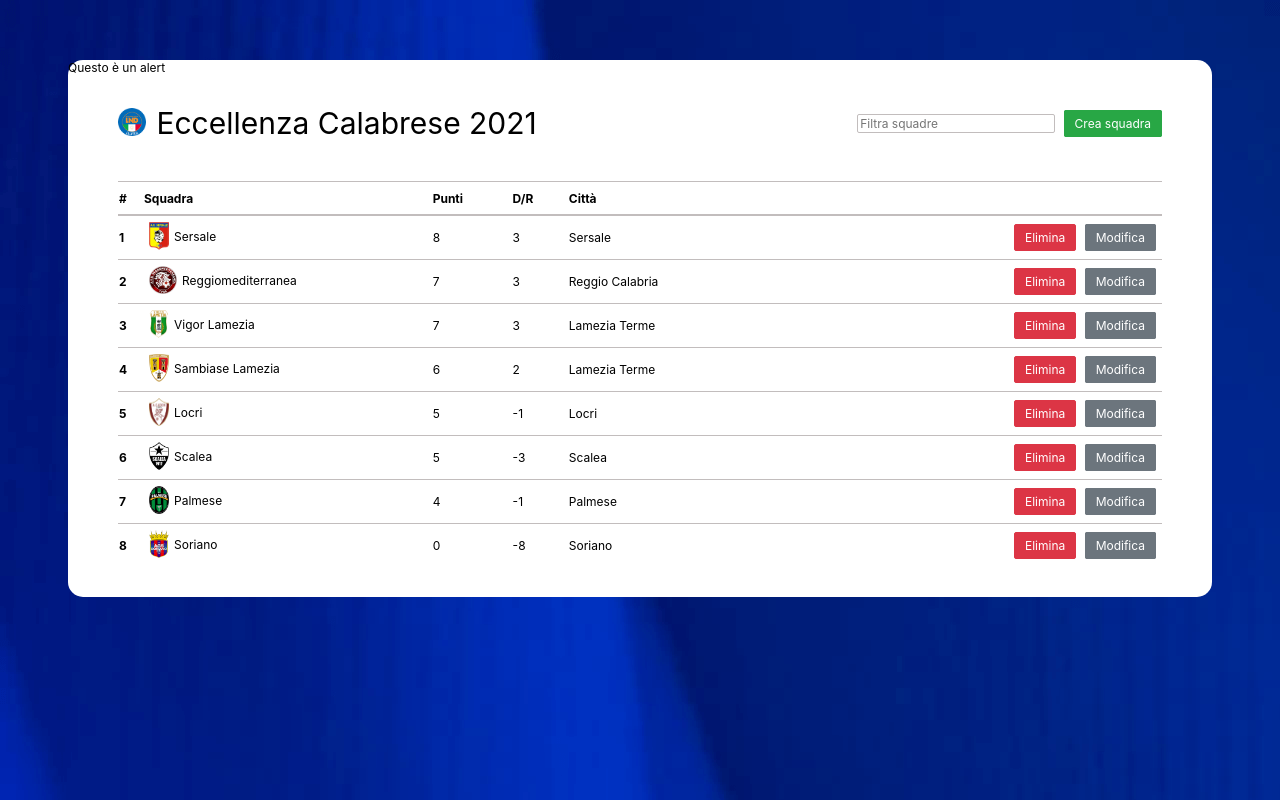
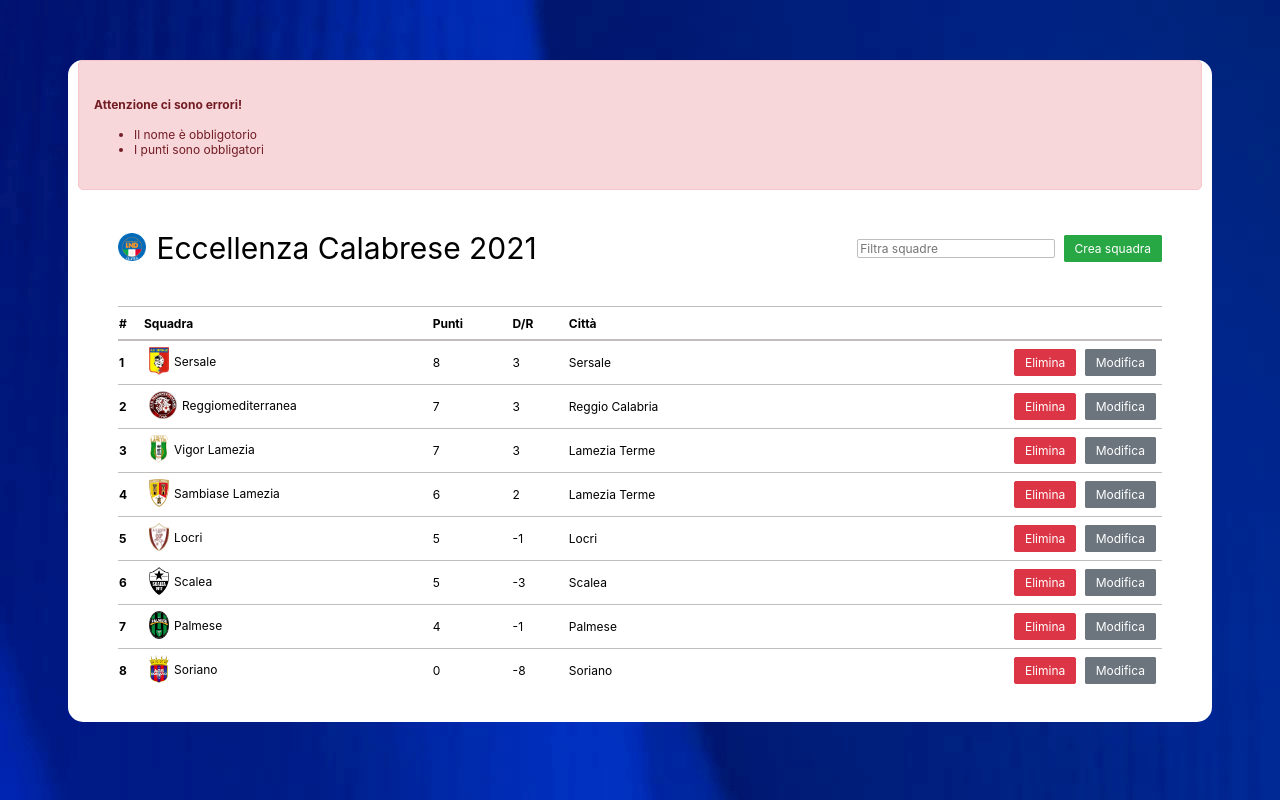
Before and after one commit to AuroraMonea/first_project, a plain HTML site: page index.html in a window 1280 px wide. Drawn offline with Linux system fonts and the light colour scheme.

Commit message:
completed alert error

```diff
--- a/assets/style/style.css
+++ b/assets/style/style.css
@@ -1,3 +1,7 @@
+.clickable {
+  cursor: pointer;
+}
+
 body {
     background-image: url("../img/background.png");
 }
@@ -65,3 +69,32 @@ th, td {
     margin: 0px;
     padding: 5px;
 }
+
+
+/*ALERTS*/
+.alert{
+    display: flex;
+    justify-content: space-between;
+    padding: 20px 15px;
+    border-radius: 5px;
+    font-family: sans-serif;
+    margin: 10px;
+  }
+
+  .alert h4{
+    margin-bottom: 15px;
+  }
+
+  .alert .fa.fa-times {
+    cursor: pointer;
+    color: none;
+  }
+  .alert.dismissable-alert .fa.fa-times{
+    display: inline-block;
+  }
+
+  .alert-error{
+    border: 1px solid #f5c6cb;
+    background-color: #f8d7da;
+    color: #721c24;
+  }
--- a/index.html
+++ b/index.html
@@ -12,9 +12,16 @@
 </head>
 <body>
     <main class="main">
-        <div class="alert">
-            Questo è un alert
-        </div>
+        <div class="alert alert-error dismissable-alert">
+            <div>
+              <h4>Attenzione ci sono errori!</h4>
+              <ul>
+                <li>Il nome è obbligotorio</li>
+                <li>I punti sono obbligatori</li>
+              </ul>
+            </div>
+            <i class="fa fa-times"></i>
+            </div>
             <header>
                 <div class="contenitor">
                     <figure class="figure">
```
